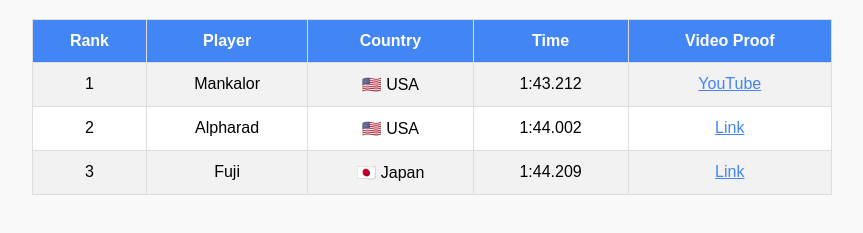
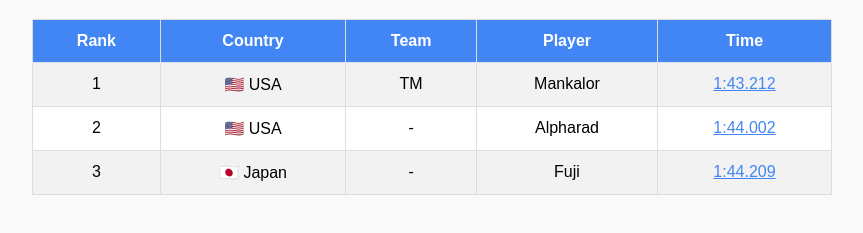
Before and after one commit to fuurinmyb/mk8dx-leaderboard, a plain HTML site: page 150cc-shrooms.html in a window 1280 px wide. Shown: the part 109-342 px from the top of the page, without its empty margins (208-1071 px from the left). Drawn offline with Linux system fonts and the light colour scheme.

Commit message:
Update 150cc-shrooms.html

```diff
--- a/150cc-shrooms.html
+++ b/150cc-shrooms.html
@@ -48,31 +48,31 @@
   <table>
     <tr>
       <th>Rank</th>
+      <th>Country</th>
+      <th>Team</th>
       <th>Player</th>
-      <th>Country</th>
       <th>Time</th>
-      <th>Video Proof</th>
     </tr>
     <tr>
       <td>1</td>
+      <td>🇺🇸 USA</td>
+      <td>TM</td>
       <td>Mankalor</td>
-      <td>🇺🇸 USA</td>
-      <td>1:43.212</td>
-      <td><a href="https://youtu.be/example" target="_blank">YouTube</a></td>
+      <td><a href="https://youtu.be/example" target="_blank">1:43.212</a></td>
     </tr>
     <tr>
       <td>2</td>
+      <td>🇺🇸 USA</td>
+      <td>-</td>
       <td>Alpharad</td>
-      <td>🇺🇸 USA</td>
-      <td>1:44.002</td>
-      <td><a href="#">Link</a></td>
+      <td><a href="#">1:44.002</a></td>
     </tr>
     <tr>
       <td>3</td>
+      <td>🇯🇵 Japan</td>
+      <td>-</td>
       <td>Fuji</td>
-      <td>🇯🇵 Japan</td>
-      <td>1:44.209</td>
-      <td><a href="#">Link</a></td>
+      <td><a href="#">1:44.209</a></td>
     </tr>
   </table>
 </body>
```
